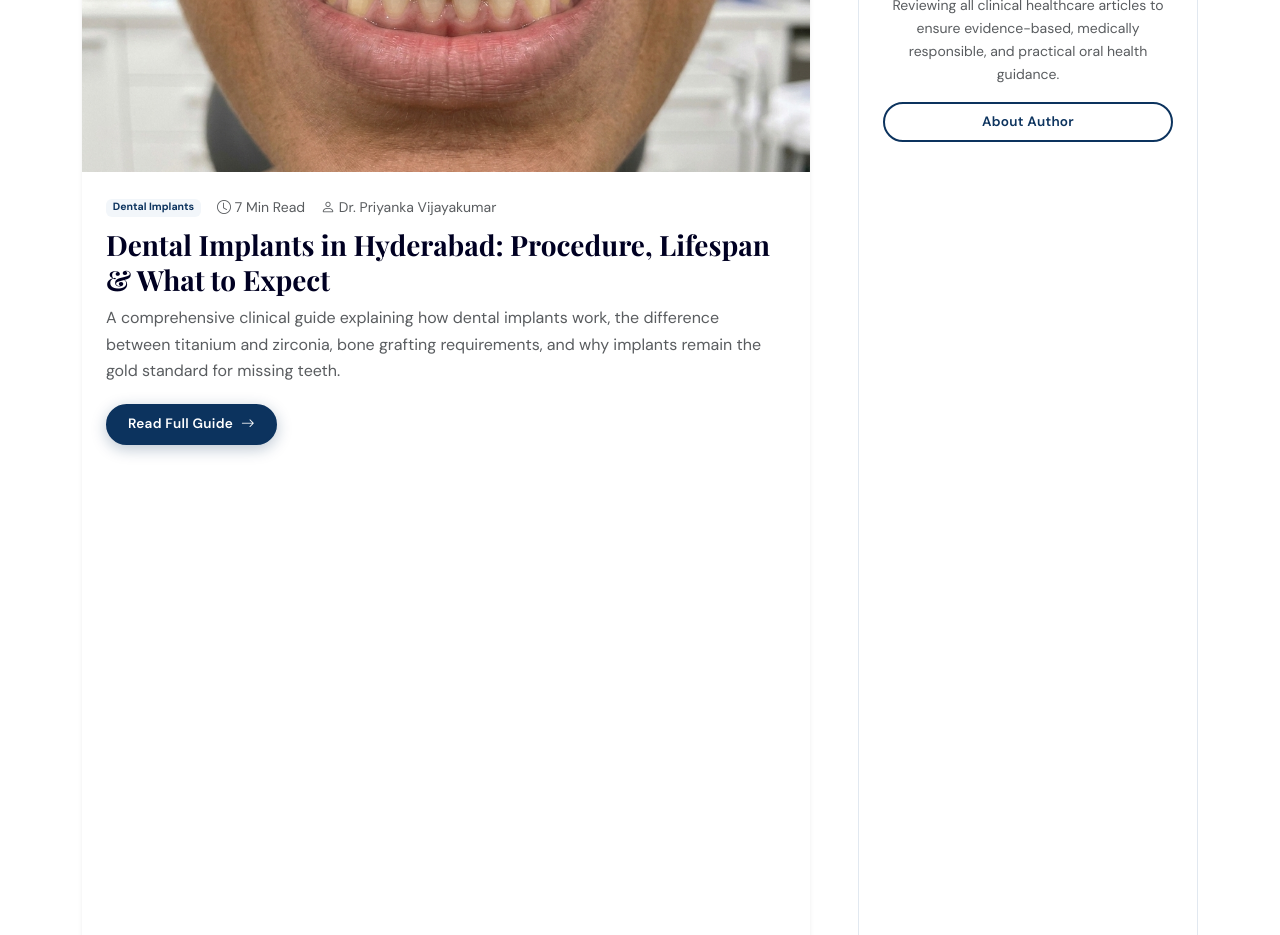
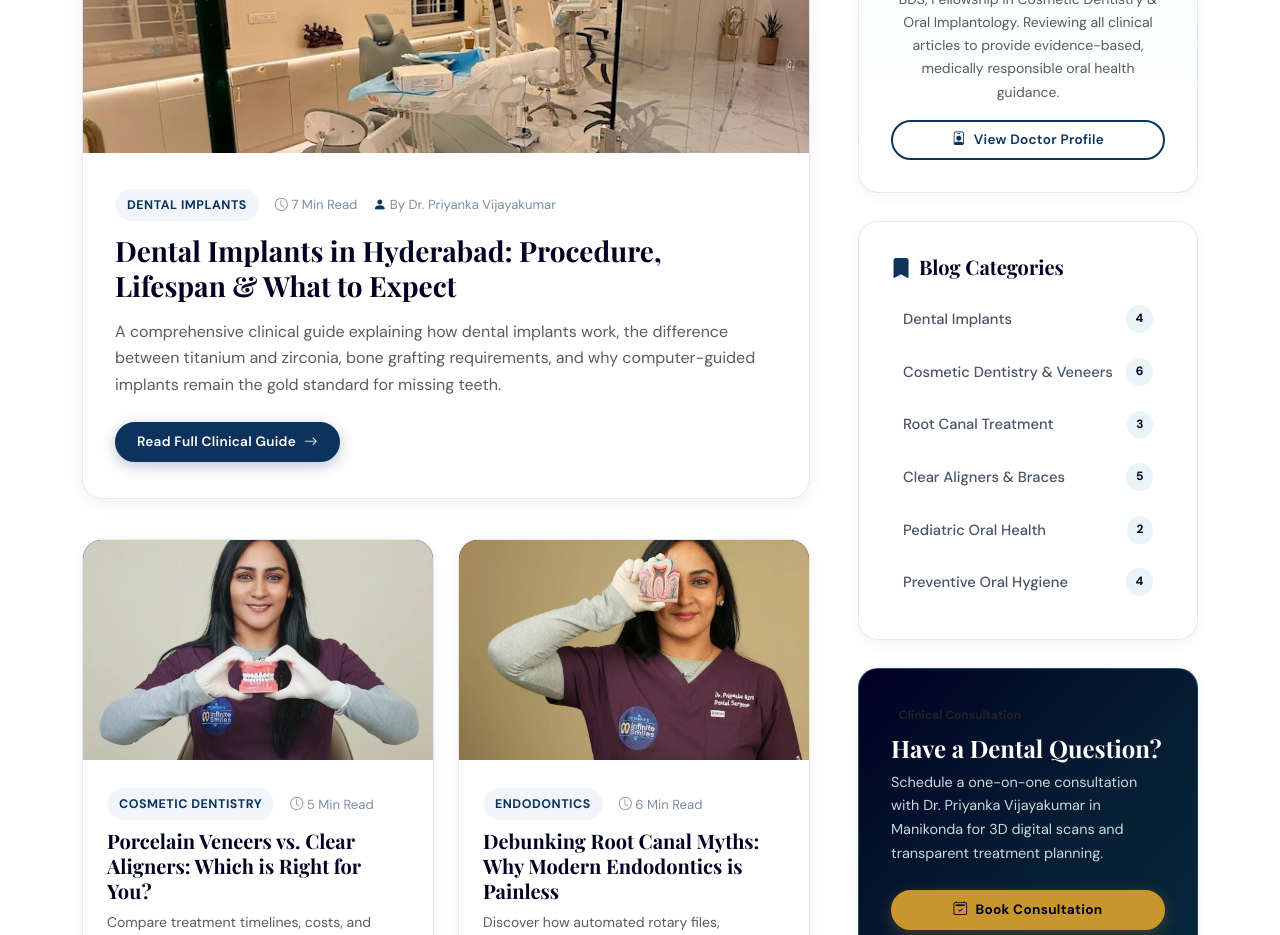
Before and after one commit to lokesh19-lokesh/priyankasinfinitesmiles, a plain HTML site: page public_html/blog/index.html in a window 1280 px wide. Shown: the part 819-1754 px from the top of the page. Drawn offline with nearby package versions, Linux system fonts and the light colour scheme; a web font is replaced by a local one.

Commit message:
Fix blog layout height overflow, add dedicated blog classes, and update with authentic clinic imagery

```diff
--- a/public_html/assets/css/responsive.css
+++ b/public_html/assets/css/responsive.css
@@ -832,6 +832,28 @@
   }
 }
 
+/* BLOG RESPONSIVE ADAPTATIONS */
+@media (max-width: 991.98px) {
+  .blog-sidebar {
+    position: static;
+    margin-top: 3rem;
+  }
+}
+
+@media (max-width: 767.98px) {
+  .blog-featured-media {
+    height: 240px;
+  }
+
+  .blog-featured-body {
+    padding: 1.5rem 1.25rem;
+  }
+
+  .blog-widget {
+    padding: 1.5rem 1.25rem;
+  }
+}
+
 /* ==========================================================================
    6. ACCESSIBILITY & PREFERS-REDUCED-MOTION
    ========================================================================== */
--- a/public_html/assets/css/style.css
+++ b/public_html/assets/css/style.css
@@ -766,10 +766,15 @@ img {
   border-radius: var(--radius-lg);
   padding: 2.25rem 2rem;
   transition: all var(--transition-normal);
-  height: 100%;
   display: flex;
   flex-direction: column;
   position: relative;
+}
+
+/* Ensure equal height only when a card is the single child of a grid column or explicitly requested */
+.row > [class*="col-"] > .custom-card:only-child,
+.custom-card.h-100 {
+  height: 100%;
 }
 
 .custom-card:hover {
@@ -1484,3 +1489,187 @@ img {
   color: var(--accent-gold-dark);
   margin-right: 0.5rem;
 }
+
+/* ==========================================================================
+   BLOG & KNOWLEDGE HUB STYLES
+   ========================================================================== */
+.blog-featured-card {
+  background-color: #FFFFFF;
+  border-radius: var(--radius-lg);
+  overflow: hidden;
+  border: 1px solid var(--border-light);
+  box-shadow: 0 4px 20px rgba(0, 0, 34, 0.06);
+  transition: transform var(--transition-normal), box-shadow var(--transition-normal), border-color var(--transition-normal);
+  margin-bottom: 2.5rem;
+  height: auto;
+}
+
+.blog-featured-card:hover {
+  transform: translateY(-4px);
+  box-shadow: 0 14px 35px rgba(0, 0, 34, 0.1);
+  border-color: rgba(96, 203, 244, 0.45);
+}
+
+.blog-featured-media {
+  position: relative;
+  overflow: hidden;
+  height: 380px;
+  background-color: #000022;
+}
+
+.blog-featured-media img {
+  width: 100%;
+  height: 100%;
+  object-fit: cover;
+  object-position: center;
+  transition: transform 0.6s ease;
+}
+
+.blog-featured-card:hover .blog-featured-media img {
+  transform: scale(1.03);
+}
+
+.blog-featured-body {
+  padding: 2.25rem 2rem;
+}
+
+.blog-grid-card {
+  background-color: #FFFFFF;
+  border-radius: var(--radius-lg);
+  overflow: hidden;
+  border: 1px solid var(--border-light);
+  box-shadow: 0 4px 16px rgba(0, 0, 34, 0.05);
+  transition: transform var(--transition-normal), box-shadow var(--transition-normal), border-color var(--transition-normal);
+  display: flex;
+  flex-direction: column;
+  height: 100%;
+}
+
+.blog-grid-card:hover {
+  transform: translateY(-5px);
+  box-shadow: 0 12px 30px rgba(0, 0, 34, 0.1);
+  border-color: rgba(96, 203, 244, 0.45);
+}
+
+.blog-grid-thumb {
+  position: relative;
+  overflow: hidden;
+  height: 220px;
+  background-color: #000022;
+}
+
+.blog-grid-thumb img {
+  width: 100%;
+  height: 100%;
+  object-fit: cover;
+  transition: transform 0.5s ease;
+}
+
+.blog-grid-card:hover .blog-grid-thumb img {
+  transform: scale(1.05);
+}
+
+.blog-grid-body {
+  padding: 1.75rem 1.5rem;
+  display: flex;
+  flex-direction: column;
+  flex-grow: 1;
+}
+
+.blog-badge-tag {
+  display: inline-block;
+  background: var(--bg-soft);
+  color: var(--primary-teal);
+  font-size: 0.78rem;
+  font-weight: 700;
+  letter-spacing: 0.04em;
+  text-transform: uppercase;
+  padding: 0.35rem 0.75rem;
+  border-radius: var(--radius-full);
+}
+
+.blog-meta-bar {
+  display: flex;
+  align-items: center;
+  gap: 1rem;
+  color: var(--color-muted);
+  font-size: 0.82rem;
+  margin-bottom: 0.75rem;
+}
+
+.blog-sidebar {
+  position: sticky;
+  top: 90px;
+}
+
+.blog-widget {
+  background-color: #FFFFFF;
+  border-radius: var(--radius-lg);
+  padding: 2rem;
+  border: 1px solid var(--border-light);
+  box-shadow: 0 4px 18px rgba(0, 0, 34, 0.04);
+  margin-bottom: 1.75rem;
+  height: auto;
+}
+
+.blog-widget-author {
+  text-align: center;
+  border-top: 4px solid var(--primary-teal);
+  background: linear-gradient(180deg, #f8fbfb 0%, #FFFFFF 100%);
+}
+
+.blog-widget-author .author-avatar {
+  width: 100px;
+  height: 100px;
+  border-radius: 50%;
+  object-fit: cover;
+  border: 3px solid var(--secondary-aqua);
+  box-shadow: 0 4px 14px rgba(0, 0, 34, 0.12);
+  margin: 0 auto 1.25rem;
+  display: block;
+}
+
+.blog-widget-categories .category-item {
+  display: flex;
+  align-items: center;
+  justify-content: space-between;
+  padding: 0.65rem 0.75rem;
+  border-radius: var(--radius-sm);
+  color: var(--color-body);
+  font-size: 0.92rem;
+  font-weight: 500;
+  text-decoration: none;
+  transition: all var(--transition-fast);
+}
+
+.blog-widget-categories .category-item:hover {
+  background-color: var(--bg-soft);
+  color: var(--primary-teal);
+  padding-left: 1rem;
+}
+
+.blog-widget-categories .category-count {
+  background-color: #eaf3f5;
+  color: var(--primary-teal-dark);
+  font-size: 0.75rem;
+  font-weight: 700;
+  padding: 0.25rem 0.6rem;
+  border-radius: var(--radius-full);
+}
+
+.blog-widget-booking {
+  background: linear-gradient(135deg, #000022 0%, #061e33 55%, #08293d 100%);
+  color: #FFFFFF;
+  border: 1px solid rgba(96, 203, 244, 0.25);
+  position: relative;
+  overflow: hidden;
+}
+
+.blog-widget-booking h4 {
+  color: #FFFFFF;
+}
+
+.blog-widget-booking p {
+  color: #c7dbe0;
+  font-size: 0.9rem;
+}
--- a/public_html/blog/index.html
+++ b/public_html/blog/index.html
@@ -125,112 +125,140 @@
         <!-- Main Blog Posts Column -->
         <div class="col-lg-8">
           <!-- Featured Lead Post -->
-          <div class="custom-card p-0 overflow-hidden mb-5 border-0 shadow-sm">
-            <img src="../assets/images/gallery/implant-after.jpg" alt="Dental Implants Guide Hyderabad" class="w-100" style="max-height: 400px; object-fit: cover;" width="1200" height="896">
-            <div class="p-4 bg-white">
-              <div class="d-flex align-items-center gap-3 text-muted small mb-2">
-                <span class="badge bg-soft-teal text-teal">Dental Implants</span>
+          <article class="blog-featured-card">
+            <div class="blog-featured-media">
+              <img src="../assets/clinic/c1.webp" alt="Priyanka's Infinite Smiles Advanced Dental Studio Operatory Suite" width="765" height="1020" style="object-position: center 35%;">
+            </div>
+            <div class="blog-featured-body">
+              <div class="blog-meta-bar">
+                <span class="blog-badge-tag">Dental Implants</span>
                 <span><i class="bi bi-clock"></i> 7 Min Read</span>
-                <span><i class="bi bi-person"></i> Dr. Priyanka Vijayakumar</span>
+                <span><i class="bi bi-person-fill text-teal"></i> By Dr. Priyanka Vijayakumar</span>
               </div>
-              <h3 class="font-heading fs-3 mb-2">
+              <h2 class="font-heading fs-3 mb-3">
                 <a href="dental-implants-cost-procedure-hyderabad/" class="text-dark-teal text-decoration-none">
                   Dental Implants in Hyderabad: Procedure, Lifespan &amp; What to Expect
                 </a>
-              </h3>
-              <p class="text-muted">
-                A comprehensive clinical guide explaining how dental implants work, the difference between titanium and zirconia, bone grafting requirements, and why implants remain the gold standard for missing teeth.
+              </h2>
+              <p class="text-muted mb-4">
+                A comprehensive clinical guide explaining how dental implants work, the difference between titanium and zirconia, bone grafting requirements, and why computer-guided implants remain the gold standard for missing teeth.
               </p>
               <a href="dental-implants-cost-procedure-hyderabad/" class="btn btn-teal btn-sm">
-                Read Full Guide <i class="bi bi-arrow-right"></i>
+                Read Full Clinical Guide <i class="bi bi-arrow-right"></i>
               </a>
             </div>
-          </div>
+          </article>
 
           <!-- Secondary Grid Posts -->
           <div class="row g-4">
             <!-- Post 2: Veneers vs Aligners -->
             <div class="col-md-6">
-              <div class="custom-card p-0 overflow-hidden border-0 shadow-sm h-100">
-                <img src="../assets/images/gallery/smile-design-after.jpg" alt="Porcelain Veneers vs Clear Aligners" class="w-100" style="height: 220px; object-fit: cover;" width="1200" height="896">
-                <div class="p-4 bg-white flex-grow-1 d-flex flex-column">
-                  <div class="d-flex align-items-center gap-2 text-muted small mb-2">
-                    <span class="badge bg-soft-teal text-teal">Cosmetic Dentistry</span>
-                    <span>5 Min Read</span>
+              <article class="blog-grid-card">
+                <div class="blog-grid-thumb">
+                  <img src="../assets/clinic/c7.webp" alt="Porcelain Veneers vs Clear Aligners Comparison by Dr. Priyanka Vijayakumar" width="1020" height="1020" style="object-position: center 15%;">
                 </div>
-                  <h4 class="font-heading fs-5 mb-2">
+                <div class="blog-grid-body">
+                  <div class="blog-meta-bar mb-2">
+                    <span class="blog-badge-tag">Cosmetic Dentistry</span>
+                    <span><i class="bi bi-clock"></i> 5 Min Read</span>
+                  </div>
+                  <h3 class="font-heading fs-5 mb-2">
                     <a href="smile-makeover-veneers-vs-aligners/" class="text-dark-teal text-decoration-none">
                       Porcelain Veneers vs. Clear Aligners: Which is Right for You?
                     </a>
-                  </h4>
+                  </h3>
                   <p class="small text-muted flex-grow-1">
                     Compare treatment timelines, costs, and aesthetic results to determine whether ceramic veneers or invisible aligners fit your smile goals.
                   </p>
-                  <a href="smile-makeover-veneers-vs-aligners/" class="card-link mt-2">
+                  <a href="smile-makeover-veneers-vs-aligners/" class="card-link mt-3">
                     Read Article <i class="bi bi-arrow-right"></i>
                   </a>
                 </div>
-              </div>
+              </article>
             </div>
 
             <!-- Post 3: Root Canal Myths -->
             <div class="col-md-6">
-              <div class="custom-card p-0 overflow-hidden border-0 shadow-sm h-100">
-                <img src="../assets/clinic/c14.webp" alt="Debunking Root Canal Myths" class="w-100" style="height: 220px; object-fit: cover; object-position: center 25%;" width="1020" height="1020">
-                <div class="p-4 bg-white flex-grow-1 d-flex flex-column">
-                  <div class="d-flex align-items-center gap-2 text-muted small mb-2">
-                    <span class="badge bg-soft-teal text-teal">Endodontics</span>
-                    <span>6 Min Read</span>
+              <article class="blog-grid-card">
+                <div class="blog-grid-thumb">
+                  <img src="../assets/clinic/c14.webp" alt="Debunking Root Canal Myths with Modern Painless Endodontics" width="1020" height="1020" style="object-position: center 18%;">
                 </div>
-                  <h4 class="font-heading fs-5 mb-2">
+                <div class="blog-grid-body">
+                  <div class="blog-meta-bar mb-2">
+                    <span class="blog-badge-tag">Endodontics</span>
+                    <span><i class="bi bi-clock"></i> 6 Min Read</span>
+                  </div>
+                  <h3 class="font-heading fs-5 mb-2">
                     <a href="painless-root-canal-treatment-myths/" class="text-dark-teal text-decoration-none">
                       Debunking Root Canal Myths: Why Modern Endodontics is Painless
                     </a>
-                  </h4>
+                  </h3>
                   <p class="small text-muted flex-grow-1">
                     Discover how automated rotary files, electronic apex locators, and localized micro-anesthesia eliminated root canal pain forever.
                   </p>
-                  <a href="painless-root-canal-treatment-myths/" class="card-link mt-2">
+                  <a href="painless-root-canal-treatment-myths/" class="card-link mt-3">
                     Read Article <i class="bi bi-arrow-right"></i>
                   </a>
                 </div>
-              </div>
+              </article>
             </div>
           </div>
         </div>
 
         <!-- Sidebar Column -->
         <div class="col-lg-4">
+          <aside class="blog-sidebar">
             <!-- Author Card -->
-          <div class="custom-card p-4 mb-4 text-center">
-            <img src="../assets/Dr. Priyanka Vijayakumar.webp" alt="Dr. Priyanka Vijayakumar" class="rounded-circle mx-auto mb-3" width="90" height="90" style="object-fit:cover;" loading="lazy">
+            <div class="blog-widget blog-widget-author">
+              <img src="../assets/clinic/c7.webp" alt="Dr. Priyanka Vijayakumar" class="author-avatar" width="100" height="100" style="object-position: center 12%;" loading="lazy">
               <h5 class="fw-bold mb-1">Dr. Priyanka Vijayakumar</h5>
               <p class="small text-teal fw-semibold mb-2">Chief Dental Surgeon &amp; Cosmetic Lead</p>
               <p class="small text-muted mb-3">
-              Reviewing all clinical healthcare articles to ensure evidence-based, medically responsible, and practical oral health guidance.
+                BDS, Fellowship in Cosmetic Dentistry &amp; Oral Implantology. Reviewing all clinical articles to provide evidence-based, medically responsible oral health guidance.
               </p>
-            <a href="../our-doctors/" class="btn btn-outline-teal btn-sm w-100">About Author</a>
+              <a href="../our-doctors/" class="btn btn-outline-teal btn-sm w-100"><i class="bi bi-person-badge"></i> View Doctor Profile</a>
             </div>
 
             <!-- Categories List -->
-          <div class="custom-card p-4 mb-4">
-            <h5 class="fw-bold mb-3">Blog Categories</h5>
-            <ul class="list-unstyled mb-0 d-flex flex-column gap-2">
-              <li><a href="./" class="text-muted d-flex justify-content-between"><span>Dental Implants</span> <span class="badge bg-light text-dark">4</span></a></li>
-              <li><a href="./" class="text-muted d-flex justify-content-between"><span>Cosmetic Dentistry &amp; Veneers</span> <span class="badge bg-light text-dark">6</span></a></li>
-              <li><a href="./" class="text-muted d-flex justify-content-between"><span>Root Canal Treatment</span> <span class="badge bg-light text-dark">3</span></a></li>
-              <li><a href="./" class="text-muted d-flex justify-content-between"><span>Clear Aligners &amp; Braces</span> <span class="badge bg-light text-dark">5</span></a></li>
-              <li><a href="./" class="text-muted d-flex justify-content-between"><span>Pediatric Oral Health</span> <span class="badge bg-light text-dark">2</span></a></li>
-              <li><a href="./" class="text-muted d-flex justify-content-between"><span>Preventive Oral Hygiene</span> <span class="badge bg-light text-dark">4</span></a></li>
-            </ul>
+            <div class="blog-widget blog-widget-categories">
+              <h5 class="fw-bold mb-3"><i class="bi bi-bookmark-fill text-teal me-2"></i>Blog Categories</h5>
+              <div class="d-flex flex-column gap-1">
+                <a href="../dental-implants/" class="category-item">
+                  <span>Dental Implants</span> <span class="category-count">4</span>
+                </a>
+                <a href="../smile-designing/" class="category-item">
+                  <span>Cosmetic Dentistry &amp; Veneers</span> <span class="category-count">6</span>
+                </a>
+                <a href="../root-canal-treatment/" class="category-item">
+                  <span>Root Canal Treatment</span> <span class="category-count">3</span>
+                </a>
+                <a href="../braces-aligners/" class="category-item">
+                  <span>Clear Aligners &amp; Braces</span> <span class="category-count">5</span>
+                </a>
+                <a href="../pediatric-dentistry/" class="category-item">
+                  <span>Pediatric Oral Health</span> <span class="category-count">2</span>
+                </a>
+                <a href="../teeth-whitening/" class="category-item">
+                  <span>Preventive Oral Hygiene</span> <span class="category-count">4</span>
+                </a>
+              </div>
             </div>
 
             <!-- Appointment Booking Card -->
-          <div class="custom-card bg-teal text-white p-4">
-            <h4 class="text-white mb-2">Have a Dental Question?</h4>
-            <p class="small opacity-75 mb-3">Consult Dr. Priyanka Vijayakumar in person at our Manikonda clinic.</p>
-            <a href="../book-appointment/" class="btn btn-gold btn-sm w-100">Book Appointment</a>
+            <div class="blog-widget blog-widget-booking">
+              <span class="badge bg-gold text-dark fw-bold mb-2">Clinical Consultation</span>
+              <h4 class="mb-2">Have a Dental Question?</h4>
+              <p class="mb-4">
+                Schedule a one-on-one consultation with Dr. Priyanka Vijayakumar in Manikonda for 3D digital scans and transparent treatment planning.
+              </p>
+              <a href="../book-appointment/" class="btn btn-gold btn-sm w-100 mb-2">
+                <i class="bi bi-calendar2-check"></i> Book Consultation
+              </a>
+              <a href="https://wa.me/917893146767" target="_blank" rel="noopener" class="btn btn-outline-white btn-sm w-100">
+                <i class="bi bi-whatsapp"></i> Chat on WhatsApp
+              </a>
             </div>
+          </aside>
         </div>
       </div>
     </div>
```
Also changed, not shown: public_html/blog/dental-implants-cost-procedure-hyderabad/index.html (+4 -4 lines), public_html/blog/painless-root-canal-treatment-myths/index.html (+3 -3 lines), public_html/blog/smile-makeover-veneers-vs-aligners/index.html (+4 -4 lines). Lines whose indentation alone changed are shown as unchanged.
